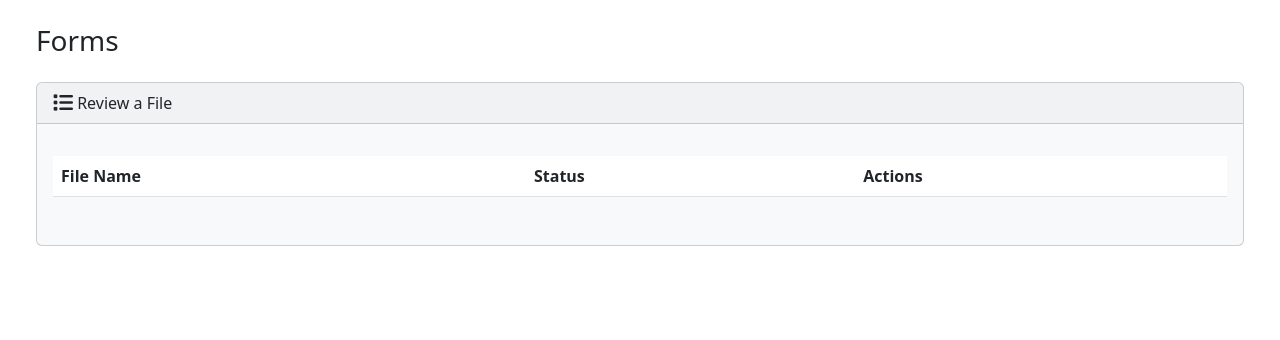
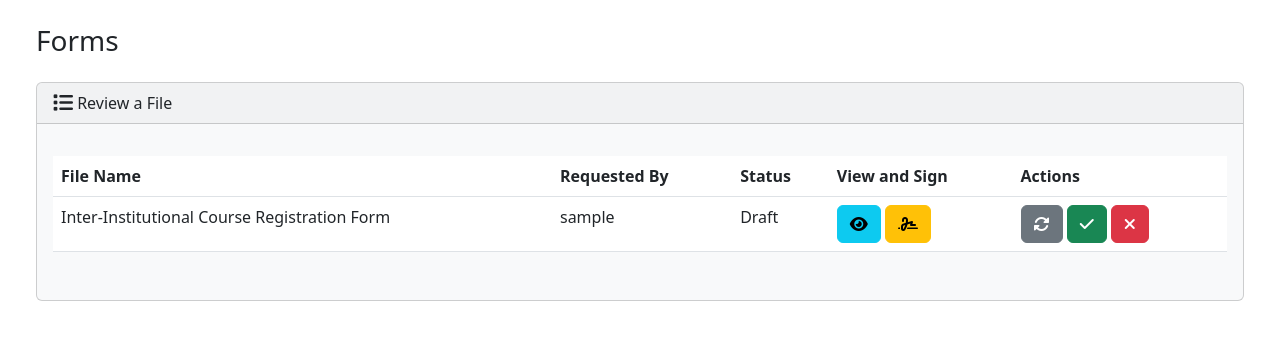
Before and after one commit to Iroquois-Falls/Iroquois-Falls, a Django app: page /adminforms/ in a window 1280 px wide. Shown: the part 56-396 px from the top of the page. Run offline with Django 5.2, Linux system fonts and the light colour scheme; a user stored in the database is signed in; tables that the repository leaves empty hold one stand-in row (values such as "Sample post"); lists and menus that the app fills with data are empty.

Commit message:
Updating Files

```diff
--- a/Project/IroquoisFalls/templates/IroquoisFalls/AdminForms.html
+++ b/Project/IroquoisFalls/templates/IroquoisFalls/AdminForms.html
@@ -15,30 +15,47 @@
                                 <thead>
                                     <tr>
                                         <th scope="col">File Name</th>
+                                        <th scope="col">Requested By</th>
                                         <th scope="col">Status</th>
+                                        <th scope="col">View and Sign</th>
                                         <th scope="col">Actions</th>
                                     </tr>
                                 </thead>
                                 <tbody>
-                                    {% for signature_request in signature_requests %}
+                                    {% for statreq in statreqs %}
+                                    {% for user in Users%}
                                     <tr>
-                                        <td>{{signature_request.name}}</td>
+                                        <td>{{ statreq.get_title_display }}</td>
+                                        <td>{{ user.username }}</td>
+                                        <td>{{ statreq.get_status_display }}</td>
                                         <td>
-                                            {% if signature_request.approved %}
-                                            Approved
-                                            {% elif signature_request.approved is False %}
-                                            Denied
-                                            {% else %}
-                                            Pending
-                                            {% endif %}
+                                            <a href="{% url 'latPdf' statreq.get_title_display %}" class="btn btn-info" target="_blank">
+                                                <i class="fa-solid fa-eye"></i>
+                                            </a>
+                                            <button type="button" class="btn btn-warning me-1"><i class="fa-solid fa-signature"></i></button>
                                         </td>
                                         <td>
-                                            <button type="button" class="btn btn-info"><i class="fa-solid fa-eye"></i></button>
-                                            <button type="button" class="btn btn-warning me-1"><i class="fa-solid fa-pen-to-square"></i></button>
-                                            <button type="submit" name="action_{{ signature_request.id }}" value="approve" class="btn btn-success"><i class="fa-solid fa-check"></i></button>
-                                            <button type="submit" name="action_{{ signature_request.id }}" value="deny" class="btn btn-danger me-1"><i class="fa-solid fa-xmark"></i></button>
+                                            <form method="POST" action="{% url 'return_request' statreq.id %}" style="display:inline;">
+                                                {% csrf_token %}
+                                                <button type="submit" class="btn btn-secondary">
+                                                    <i class="fa-solid fa-rotate"></i>
+                                                </button>
+                                            </form>
+                                            <form method="POST" action="{% url 'accept_request' statreq.id %}" style="display:inline;">
+                                                {% csrf_token %}
+                                                <button type="submit" class="btn btn-success">
+                                                    <i class="fa-solid fa-check"></i>
+                                                </button>
+                                            </form>
+                                            <form method="POST" action="{% url 'reject_request' statreq.id %}" style="display:inline;">
+                                                {% csrf_token %}
+                                                <button type="submit" class="btn btn-danger me-1">
+                                                    <i class="fa-solid fa-xmark"></i>
+                                                </button>
+                                            </form>
                                         </td>
                                     </tr>
+                                    {% endfor %}
                                     {% endfor %}
                                 </tbody>
                             </table>
--- a/Project/IroquoisFalls/urls.py
+++ b/Project/IroquoisFalls/urls.py
@@ -20,4 +20,9 @@ urlpatterns = [
     path('generate-password/', views.generate_password, name='generate_password'),
     path('latPdf/<str:file_name>/', views.latPdf, name='latPdf'),
     path('save-signature/', views.save_signature, name='save_signature'),
+    path('update-status/<int:statreq_id>/', views.update_status, name='update_status'),
+    path('cancel-request/<int:statreq_id>/', views.cancel_request, name='cancel_request'),
+    path('reject-request/<int:statreq_id>/', views.reject_request, name='reject_request'),
+    path('accept-request/<int:statreq_id>/', views.accept_request, name='accept_request'),
+    path('return-request/<int:statreq_id>/', views.return_request, name='return_request'),
 ]
--- a/Project/IroquoisFalls/views.py
+++ b/Project/IroquoisFalls/views.py
@@ -5,7 +5,7 @@ import subprocess
 import base64
 import json
 from django.http import JsonResponse, HttpResponse, Http404
-from django.shortcuts import render, HttpResponseRedirect, redirect
+from django.shortcuts import render, HttpResponseRedirect, redirect, get_object_or_404
 from django.urls import reverse
 from .models import Users, StatusRequest, Signature
 from .forms import UserForm
@@ -265,4 +265,44 @@ def save_signature(request):
             return JsonResponse({'success': True})
     return JsonResponse({'success': False})
 
+def update_status(request, statreq_id):
+    statreq = get_object_or_404(StatusRequest, id=statreq_id)
+
+    if request.method == 'POST':
+        statreq.status = 'pending'
+        statreq.save()
+    return redirect('userhomepage')
+
+def cancel_request(request, statreq_id):
+    statreq = get_object_or_404(StatusRequest, id=statreq_id)
+
+    if request.method == 'POST' and statreq.status != 'draft':
+        statreq.status = 'draft'
+        statreq.save()
+    return redirect('userhomepage')
+
+def reject_request(request, statreq_id):
+    statreq = get_object_or_404(StatusRequest, id=statreq_id)
+
+    if request.method == 'POST' and statreq.status != 'rejected':
+        statreq.status = 'rejected'
+        statreq.save()
+    return redirect('adminforms')
+
+def accept_request(request, statreq_id):
+    statreq = get_object_or_404(StatusRequest, id=statreq_id)
+
+    if request.method == 'POST' and statreq.status != 'accepted':
+        statreq.status = 'accepted'
+        statreq.save()
+    return redirect('adminforms')
+
+def return_request(request, statreq_id):
+    statreq = get_object_or_404(StatusRequest, id=statreq_id)
+
+    if request.method == 'POST' and statreq.status != 'returned':
+        statreq.status = 'returned'
+        statreq.save()
+    return redirect('adminforms')
+
 from django.contrib.auth import authenticate, login
```
Also changed, not shown: Project/IroquoisFalls/templates/IroquoisFalls/userhomepage.html (+13 -4 lines).
